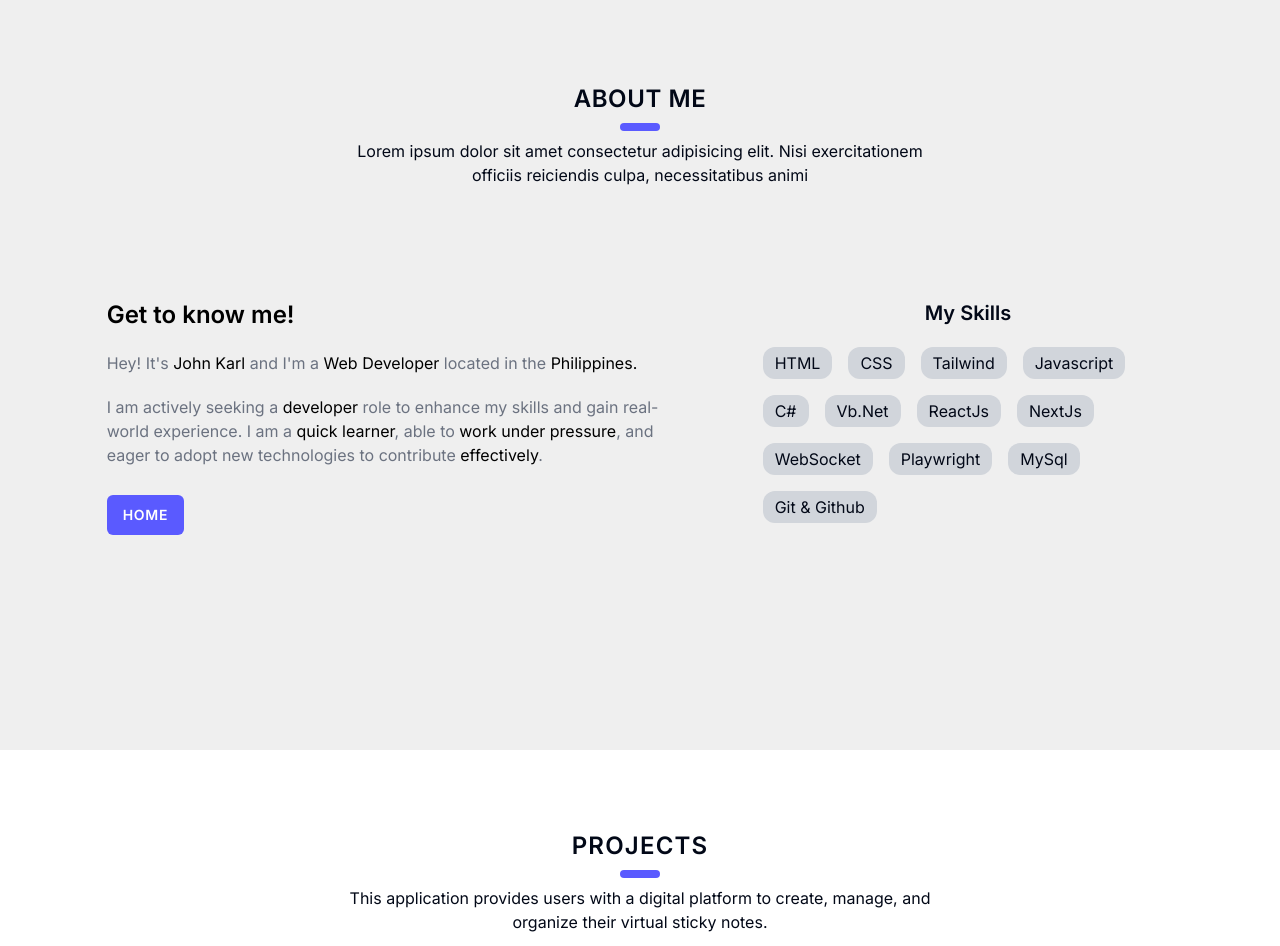
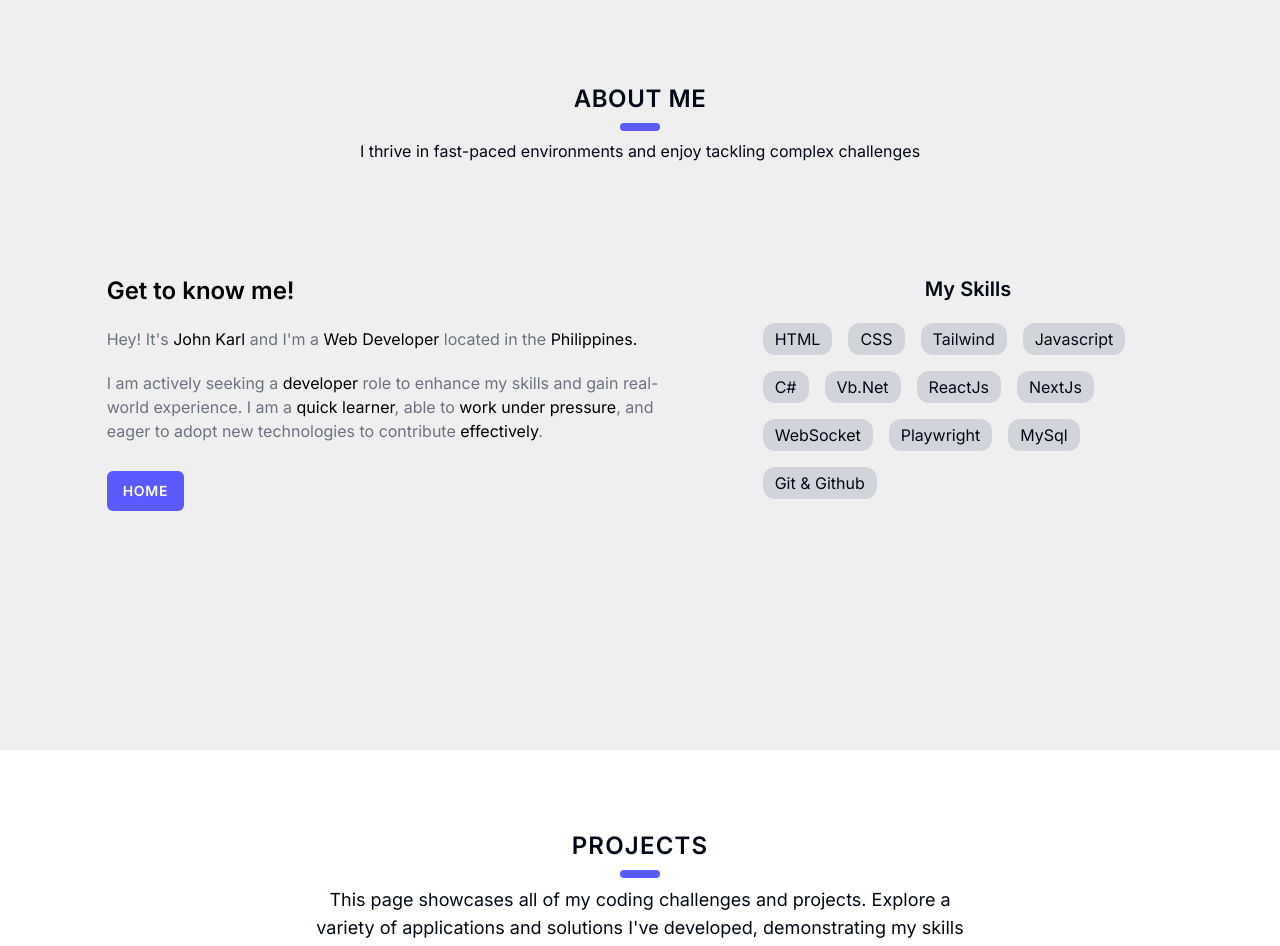
Before and after one commit to CodeCarlz/CodeCarlz, a Next.js app: page / in a window 1280 px wide. Shown: the part 920-1866 px from the top of the page. Built offline with nearby package versions, Linux system fonts and the light colour scheme.

Commit message:
change the page description

```diff
--- a/src/components/aboutme.jsx
+++ b/src/components/aboutme.jsx
@@ -13,9 +13,9 @@ const Aboutme = () => {
         <div className="flex flex-col gap-2 items-center justify-center">
           <h1 className="text-2xl font-semibold tracking-wide">ABOUT ME</h1>
           <Borderspan />
-          <p className="max-w-[60ch] text-center">
-            Lorem ipsum dolor sit amet consectetur adipisicing elit. Nisi
-            exercitationem officiis reiciendis culpa, necessitatibus animi
+          <p className="max-w-[60ch] text-center ">
+            I thrive in fast-paced environments and enjoy tackling complex
+            challenges
           </p>
         </div>
         <div className="flex justify-around flex-col md:flex-row gap-20">
--- a/src/components/projects.jsx
+++ b/src/components/projects.jsx
@@ -15,9 +15,10 @@ const Projects = () => {
         <div className="flex flex-col gap-2 items-center justify-center ">
           <h1 className="text-2xl font-semibold tracking-wider">PROJECTS</h1>
           <Borderspan />
-          <p className="max-w-[60ch] text-center">
-            This application provides users with a digital platform to create,
-            manage, and organize their virtual sticky notes.
+          <p className="max-w-[60ch] text-center text-sm md:text-lg">
+            This page showcases all of my coding challenges and projects.
+            Explore a variety of applications and solutions I've developed,
+            demonstrating my skills and creativity in web development.
           </p>
         </div>
         {projectListItem.map((project, index) => (
```
